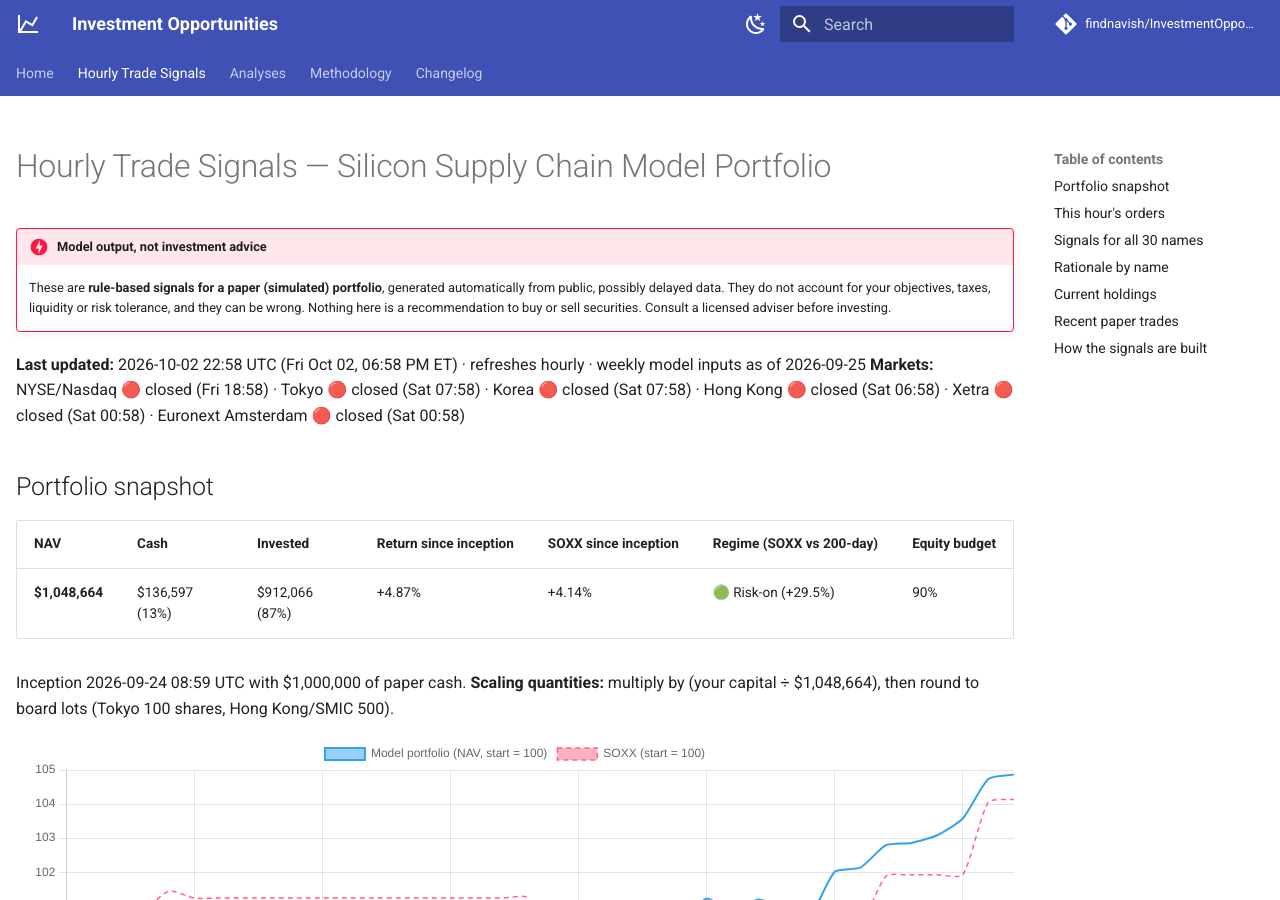
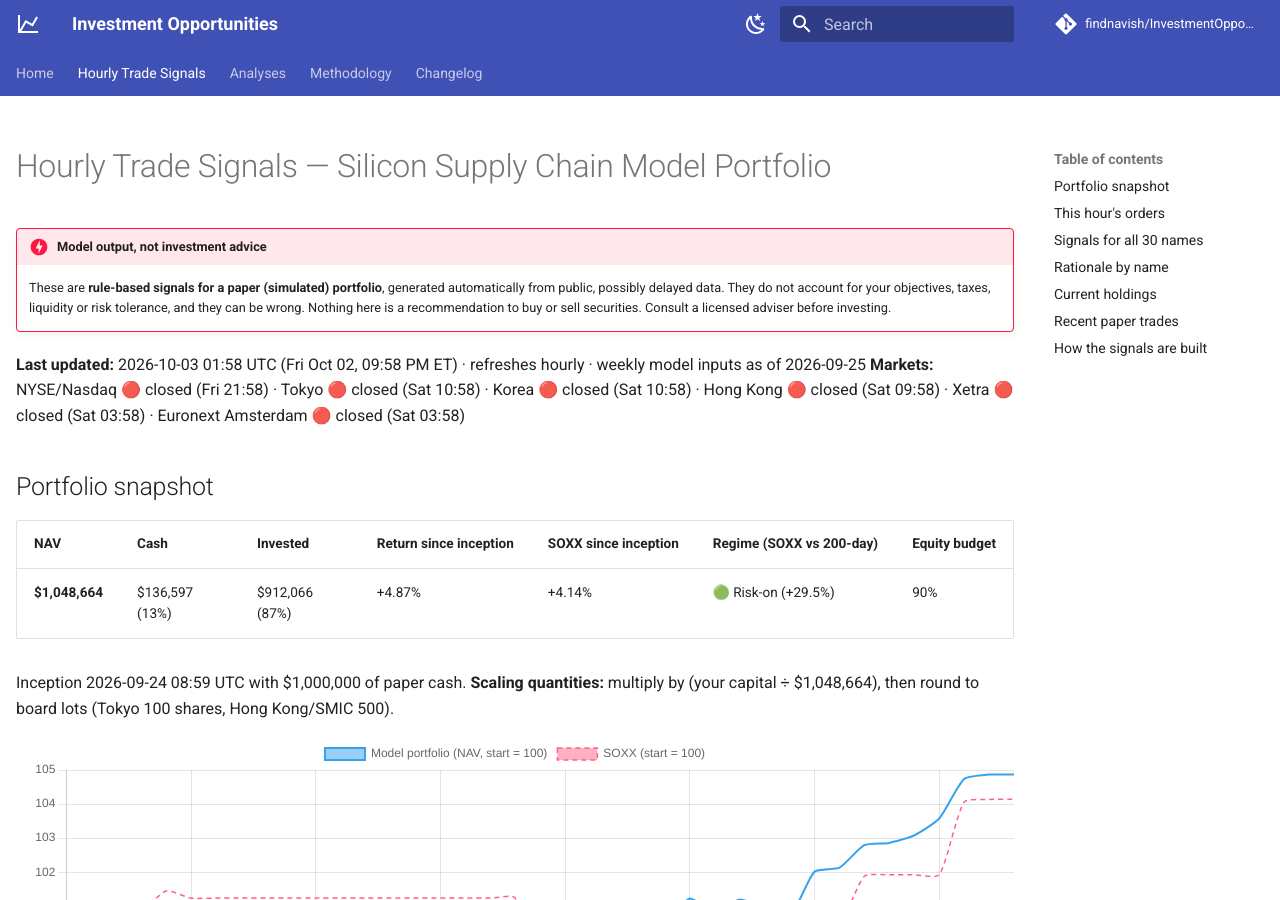
Before and after one commit to findnavish/InvestmentOpportunities, an MkDocs documentation site: the page built from docs/trade-signals/index.md, in a window 1280 px wide and 900 px high. Built offline with MkDocs 1.6.1 and Material for MkDocs 9.7.7, drawn with Linux system fonts in a browser that asks for light colours; comment, search, counter and statistics services are not loaded.

Commit message:
Signals update 2026-10-03 01:58 UTC

```diff
--- a/docs/trade-signals/index.md
+++ b/docs/trade-signals/index.md
@@ -8,8 +8,8 @@ hide:
 !!! danger "Model output, not investment advice"
     These are **rule-based signals for a paper (simulated) portfolio**, generated automatically from public, possibly delayed data. They do not account for your objectives, taxes, liquidity or risk tolerance, and they can be wrong. Nothing here is a recommendation to buy or sell securities. Consult a licensed adviser before investing.
 
-**Last updated:** 2026-10-02 22:58 UTC (Fri Oct 02, 06:58 PM ET) · refreshes hourly · weekly model inputs as of 2026-09-25
-**Markets:** NYSE/Nasdaq 🔴 closed (Fri 18:58) · Tokyo 🔴 closed (Sat 07:58) · Korea 🔴 closed (Sat 07:58) · Hong Kong 🔴 closed (Sat 06:58) · Xetra 🔴 closed (Sat 00:58) · Euronext Amsterdam 🔴 closed (Sat 00:58)
+**Last updated:** 2026-10-03 01:58 UTC (Fri Oct 02, 09:58 PM ET) · refreshes hourly · weekly model inputs as of 2026-09-25
+**Markets:** NYSE/Nasdaq 🔴 closed (Fri 21:58) · Tokyo 🔴 closed (Sat 10:58) · Korea 🔴 closed (Sat 10:58) · Hong Kong 🔴 closed (Sat 09:58) · Xetra 🔴 closed (Sat 03:58) · Euronext Amsterdam 🔴 closed (Sat 03:58)
 
 ## Portfolio snapshot
 
```
Also changed, not shown: docs/trade-signals/nav.json (+1 -1 lines).
